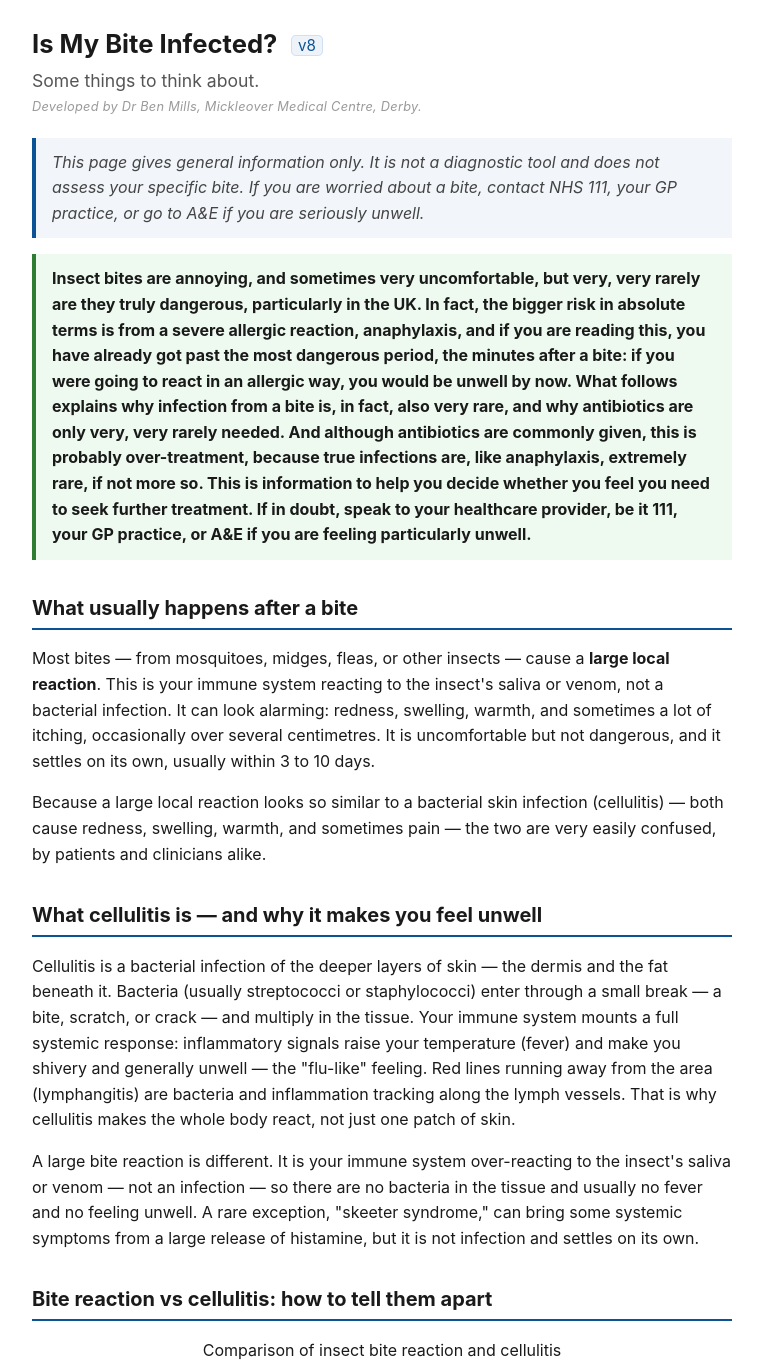
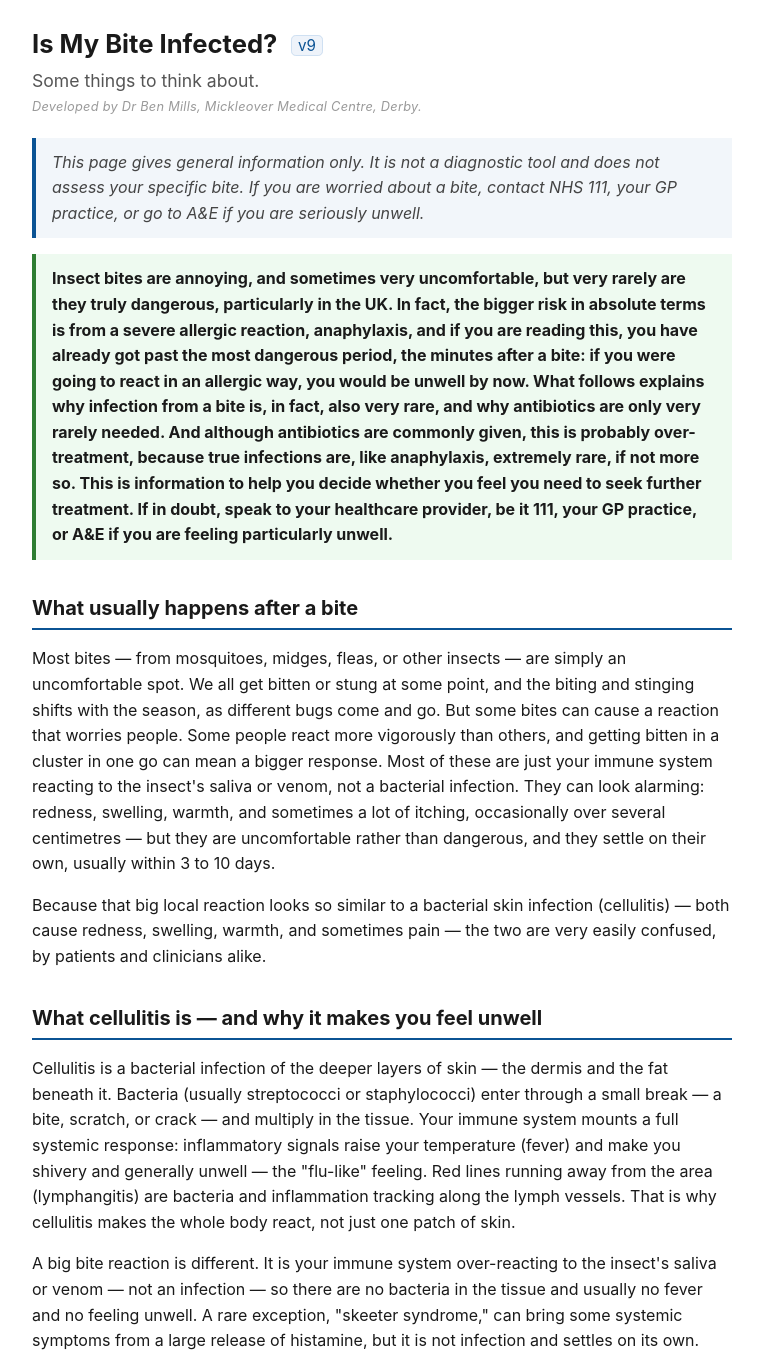
Before and after one commit to drbenmills-stack/bite-infection, a plain HTML site: page index.html in a window 1280 px wide. Shown: the top 1360 px of the page, without its empty margins (258-1021 px from the left). Drawn offline with Linux system fonts and the light colour scheme.

Commit message:
v9: tone down 'very, very' to 'very'; rework 'What usually happens' opening; soften 'large local reaction' to plain words

```diff
--- a/index.html
+++ b/index.html
@@ -3,7 +3,7 @@
 <head>
    <meta charset="UTF-8">
    <meta name="viewport" content="width=device-width, initial-scale=1.0">
-   <title>Is My Bite Infected? (v8)</title>
+   <title>Is My Bite Infected? (v9)</title>
    <style>
 * { box-sizing: border-box; }
 
@@ -159,22 +159,22 @@ li { margin-bottom: 0.4rem; }
 </head>
 <body>
    <main>
-     <h1>Is My Bite Infected? <span class="version">v8</span></h1>
+     <h1>Is My Bite Infected? <span class="version">v9</span></h1>
      <p class="subtitle">Some things to think about.</p>
      <p class="byline">Developed by Dr Ben Mills, Mickleover Medical Centre, Derby.</p>
      <p class="disclaimer"><em>This page gives general information only. It is not a diagnostic tool and does not assess your specific bite. If you are worried about a bite, contact NHS 111, your GP practice, or go to A&E if you are seriously unwell.</em></p>
-     <p class="callout">Insect bites are annoying, and sometimes very uncomfortable, but very, very rarely are they truly dangerous, particularly in the UK. In fact, the bigger risk in absolute terms is from a severe allergic reaction, anaphylaxis, and if you are reading this, you have already got past the most dangerous period, the minutes after a bite: if you were going to react in an allergic way, you would be unwell by now. What follows explains why infection from a bite is, in fact, also very rare, and why antibiotics are only very, very rarely needed. And although antibiotics are commonly given, this is probably over-treatment, because true infections are, like anaphylaxis, extremely rare, if not more so. This is information to help you decide whether you feel you need to seek further treatment. If in doubt, speak to your healthcare provider, be it 111, your GP practice, or A&amp;E if you are feeling particularly unwell.</p>
+     <p class="callout">Insect bites are annoying, and sometimes very uncomfortable, but very rarely are they truly dangerous, particularly in the UK. In fact, the bigger risk in absolute terms is from a severe allergic reaction, anaphylaxis, and if you are reading this, you have already got past the most dangerous period, the minutes after a bite: if you were going to react in an allergic way, you would be unwell by now. What follows explains why infection from a bite is, in fact, also very rare, and why antibiotics are only very rarely needed. And although antibiotics are commonly given, this is probably over-treatment, because true infections are, like anaphylaxis, extremely rare, if not more so. This is information to help you decide whether you feel you need to seek further treatment. If in doubt, speak to your healthcare provider, be it 111, your GP practice, or A&amp;E if you are feeling particularly unwell.</p>
 
      <section>
        <h2>What usually happens after a bite</h2>
-       <p>Most bites — from mosquitoes, midges, fleas, or other insects — cause a <strong>large local reaction</strong>. This is your immune system reacting to the insect's saliva or venom, not a bacterial infection. It can look alarming: redness, swelling, warmth, and sometimes a lot of itching, occasionally over several centimetres. It is uncomfortable but not dangerous, and it settles on its own, usually within 3 to 10 days.</p>
-       <p>Because a large local reaction looks so similar to a bacterial skin infection (cellulitis) — both cause redness, swelling, warmth, and sometimes pain — the two are very easily confused, by patients and clinicians alike.</p>
+       <p>Most bites — from mosquitoes, midges, fleas, or other insects — are simply an uncomfortable spot. We all get bitten or stung at some point, and the biting and stinging shifts with the season, as different bugs come and go. But some bites can cause a reaction that worries people. Some people react more vigorously than others, and getting bitten in a cluster in one go can mean a bigger response. Most of these are just your immune system reacting to the insect's saliva or venom, not a bacterial infection. They can look alarming: redness, swelling, warmth, and sometimes a lot of itching, occasionally over several centimetres — but they are uncomfortable rather than dangerous, and they settle on their own, usually within 3 to 10 days.</p>
+       <p>Because that big local reaction looks so similar to a bacterial skin infection (cellulitis) — both cause redness, swelling, warmth, and sometimes pain — the two are very easily confused, by patients and clinicians alike.</p>
      </section>
 
      <section>
        <h2>What cellulitis is — and why it makes you feel unwell</h2>
        <p>Cellulitis is a bacterial infection of the deeper layers of skin — the dermis and the fat beneath it. Bacteria (usually streptococci or staphylococci) enter through a small break — a bite, scratch, or crack — and multiply in the tissue. Your immune system mounts a full systemic response: inflammatory signals raise your temperature (fever) and make you shivery and generally unwell — the "flu-like" feeling. Red lines running away from the area (lymphangitis) are bacteria and inflammation tracking along the lymph vessels. That is why cellulitis makes the whole body react, not just one patch of skin.</p>
-       <p>A large bite reaction is different. It is your immune system over-reacting to the insect's saliva or venom — not an infection — so there are no bacteria in the tissue and usually no fever and no feeling unwell. A rare exception, "skeeter syndrome," can bring some systemic symptoms from a large release of histamine, but it is not infection and settles on its own.</p>
+       <p>A big bite reaction is different. It is your immune system over-reacting to the insect's saliva or venom — not an infection — so there are no bacteria in the tissue and usually no fever and no feeling unwell. A rare exception, "skeeter syndrome," can bring some systemic symptoms from a large release of histamine, but it is not infection and settles on its own.</p>
      </section>
 
      <section>
```
